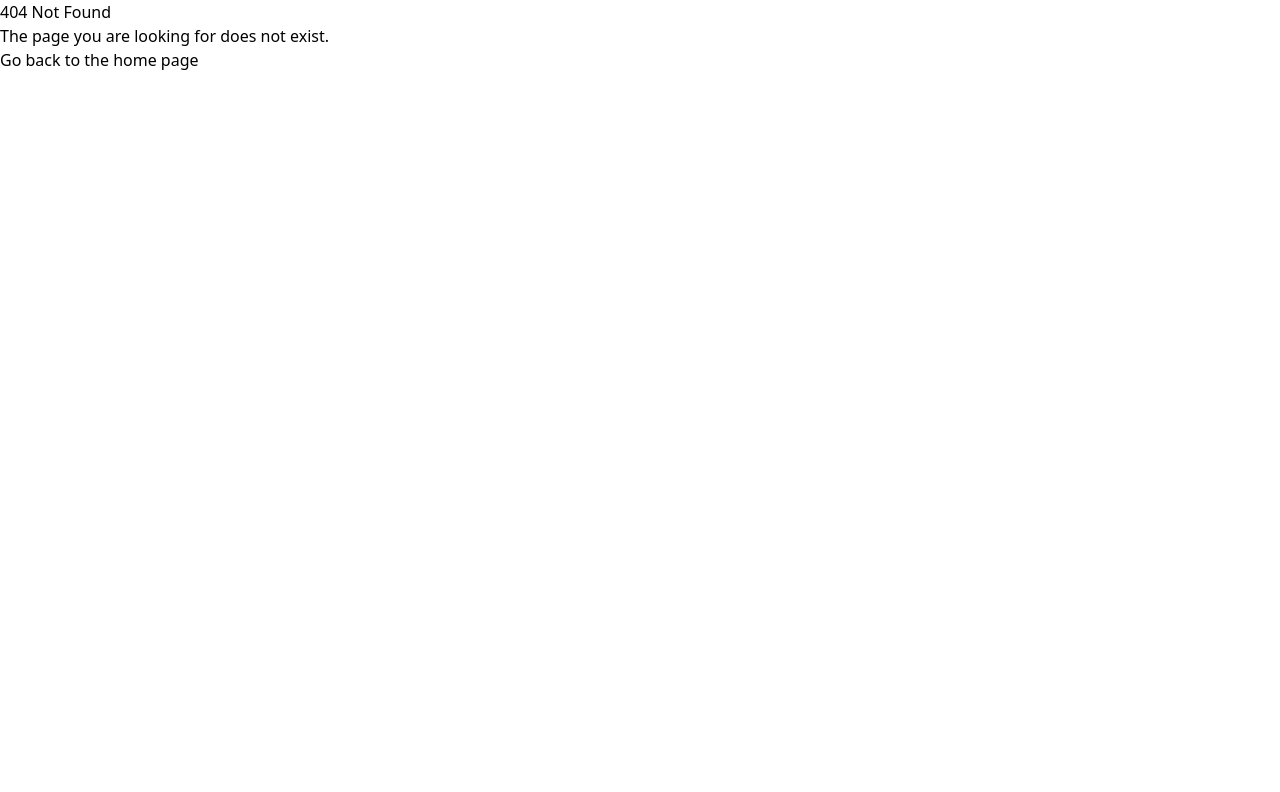
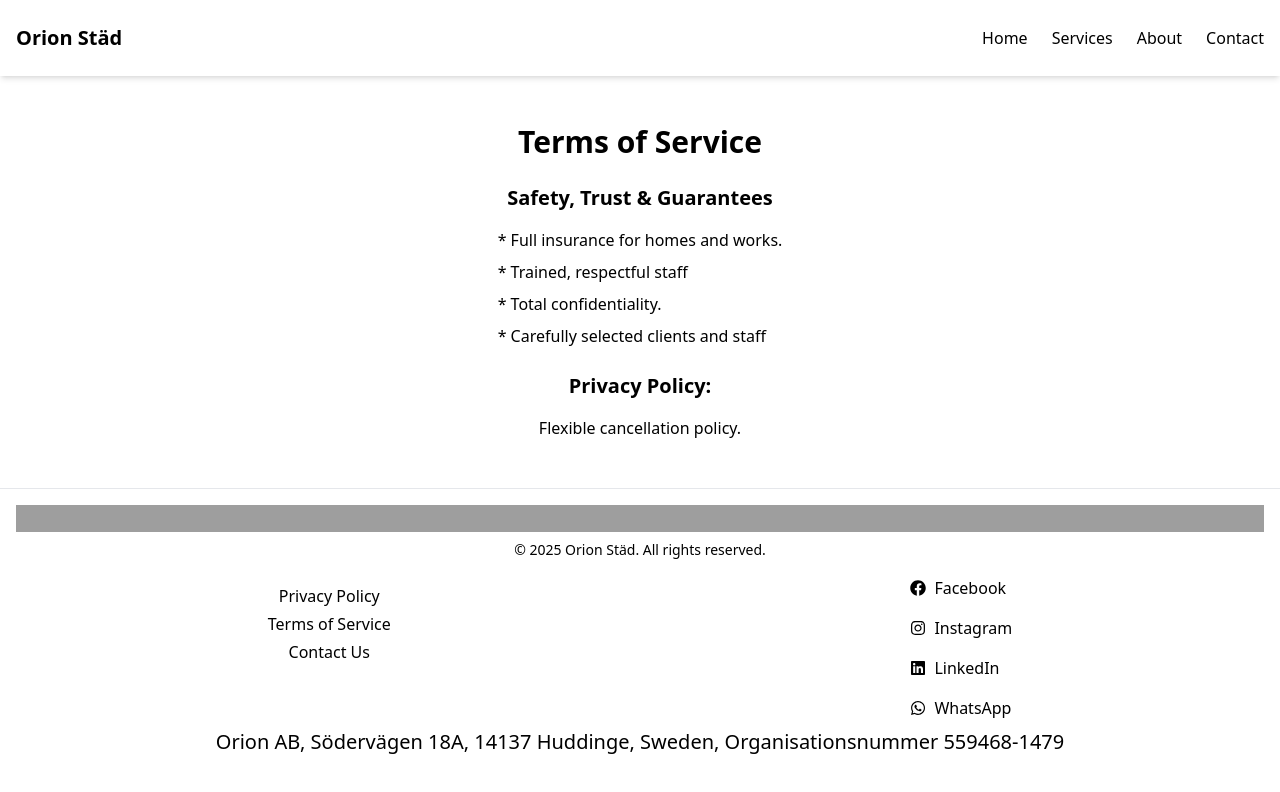
Before and after one commit to LucasEdwa/orionstad, a React (Vite) app in the folder client/: page /terms-of-service in a window 1280 px wide. Before the commit this address had no page. Shown: the top 792 px of the page. Built offline with nearby package versions, Linux system fonts and the light colour scheme; grey boxes are pictures that could not be loaded.

Commit message:
feat: add Terms of Service page and integrate social media icons in footer

```diff
--- a/client/package.json
+++ b/client/package.json
@@ -15,8 +15,10 @@
     "@tailwindcss/vite": "^4.1.8",
     "react": "^19.1.0",
     "react-dom": "^19.1.0",
+    "react-icons": "^5.5.0",
     "react-redux": "^9.2.0",
-    "react-router": "^7.6.2",
+    "react-router-dom": "^7.6.2",
+    "sweetalert2": "^11.22.0",
     "tailwindcss": "^4.1.8"
   },
   "devDependencies": {
--- a/client/src/App.tsx
+++ b/client/src/App.tsx
@@ -1,4 +1,4 @@
-import { RouterProvider } from 'react-router';
+import { RouterProvider } from 'react-router-dom';
 import router from './Router';
 
 
--- a/client/src/Router.tsx
+++ b/client/src/Router.tsx
@@ -1,10 +1,11 @@
-import { createBrowserRouter } from 'react-router';
+import { createBrowserRouter } from 'react-router-dom';
 import { Layout } from './pages/Layout';
 import { NotFound } from './pages/NotFound';
 import { Home } from './pages/Home';
 import {Services} from './pages/Services';
 import { About } from './pages/About';
 import { Contact } from './pages/Contact';
+import TermsOfService from './pages/TermsOfService';
 const router = createBrowserRouter([
   {
     path: "/",
@@ -17,7 +18,7 @@ const router = createBrowserRouter([
       {path: "/services", element: <Services /> },
       {path: "/about", element: <About /> },
       {path: "/contact", element: <Contact /> },
-
+      { path: "/terms-of-service", element: <TermsOfService /> },
     ],
   },
 ]);
--- a/client/src/components/footer.tsx
+++ b/client/src/components/footer.tsx
@@ -1,4 +1,5 @@
 import { FOOTER_CONTENT } from "../constants/footer";
+import { FaFacebook, FaInstagram, FaLinkedin, FaWhatsapp } from "react-icons/fa";
 
 export const Footer = () => (
   <footer className="  text-white p-4 text-center border-t border-gray-200">
@@ -29,17 +30,37 @@ export const Footer = () => (
       ))}
     </ul>
     <div className=" flex flex-col justify-center gap-4">
-      {FOOTER_CONTENT.social.map(link => (
+      {FOOTER_CONTENT.social.map(link => {
+        let Icon;
+        switch (link.icon) {
+          case "FaFacebook":
+            Icon = FaFacebook;
+            break;
+          case "FaInstagram":
+            Icon = FaInstagram;
+            break;
+          case "FaLinkedin":
+            Icon = FaLinkedin;
+            break;
+          case "FaWhatsapp":
+            Icon = FaWhatsapp;
+            break;
+          default:
+            Icon = null;
+        }
+        return (
           <a
             key={link.href}
             href={link.href}
-          className="text-black hover:underline"
+            className="text-black hover:underline text-left flex items-center gap-2"
             target="_blank"
             rel="noopener noreferrer"
           >
+            {Icon && <Icon className="inline-block" />}
             {link.label}
           </a>
-      ))}
+        );
+      })}
     </div>
     </div>
 
--- a/client/src/constants/contact.ts
+++ b/client/src/constants/contact.ts
@@ -28,5 +28,6 @@ export const CONTACT_SECTIONS = [
     emailHref: "mailto:polly@orionstad.se",
     phone: "+46 70 418 05 97",
     address: "Orion Städ, Södervägen 18A, 141 36 Stockholm, Sweden",
+    whatsapp: "https://wa.me/message/I6GQY6OWYB5FH1",
   },
 ];
--- a/client/src/constants/footer.ts
+++ b/client/src/constants/footer.ts
@@ -1,6 +1,7 @@
 export type FooterLink = {
   href: string;
   label: string;
+  icon?: string; // Add icon property
 };
 
 export type FooterContent = {
@@ -14,13 +15,14 @@ export const FOOTER_CONTENT: FooterContent = {
   copyright: "© 2025 Orion Städ. All rights reserved.",
   address: "Orion AB, Södervägen 18A, 14137 Huddinge, Sweden, Organisationsnummer 559468-1479",
   links: [
-    { href: "/privacy-policy", label: "Privacy Policy" },
+    { href: "/terms-of-service", label: "Privacy Policy" },
     { href: "/terms-of-service", label: "Terms of Service" },
     { href: "/contact", label: "Contact Us" },
   ],
   social: [
-    { href: "https://www.facebook.com/people/Orion-Städ/pfbid032LTfFTwtW1M1Rjx4h1CSb3JXGQTonuXZyKpkZiu9j3ZXPUF6tc5KKqpVikBz5SDHl/", label: "Facebook" },
-    { href: "https://www.instagram.com/orion.stad/", label: "Instagram" },
-    { href: "https://www.linkedin.com/in/orion-städ-819995308/?originalSubdomain=se", label: "LinkedIn" },
+    { href: "https://www.facebook.com/people/Orion-Städ/pfbid032LTfFTwtW1M1Rjx4h1CSb3JXGQTonuXZyKpkZiu9j3ZXPUF6tc5KKqpVikBz5SDHl/", label: "Facebook", icon: "FaFacebook" },
+    { href: "https://www.instagram.com/orion.stad/", label: "Instagram", icon: "FaInstagram" },
+    { href: "https://www.linkedin.com/in/orion-städ-819995308/?originalSubdomain=se", label: "LinkedIn", icon: "FaLinkedin" },
+    { href: "https://wa.me/message/I6GQY6OWYB5FH1", label: "WhatsApp", icon: "FaWhatsapp" }
   ],
 };
--- /dev/null
+++ b/client/src/constants/termsOfService.ts
@@ -0,0 +1,18 @@
+export const TERMS_OF_SERVICE = {
+  title: "Terms of Service",
+  sections: [
+    {
+      heading: "Safety, Trust & Guarantees",
+      items: [
+        "Full insurance for homes and works.",
+        "Trained, respectful staff",
+        "Total confidentiality.",
+        "Carefully selected clients and staff"
+      ]
+    },
+    {
+      heading: "Privacy Policy:",
+      content: "Flexible cancellation policy."
+    }
+  ]
+};
--- a/client/src/pages/Contact.tsx
+++ b/client/src/pages/Contact.tsx
@@ -3,33 +3,33 @@ import emailjs from "@emailjs/browser";
 import orionLogo from '../assets/orion-logo.png';
 import contactImg from '../assets/service-2.jpg';
 import { CONTACT_HERO, CONTACT_SECTIONS } from "../constants/contact";
+import { showSuccess, showError } from '../utils/sweetAlert';
 
 export const Contact = () => {
     const formRef = useRef<HTMLFormElement>(null);
-    const [sent, setSent] = useState(false);
-    const [error, setError] = useState<string | null>(null);
+    const [, setSent] = useState(false);
+    const [, setError] = useState<string | null>(null);
 
      const handleSubmit = (e: React.FormEvent<HTMLFormElement>) => {
         e.preventDefault();
         setError(null);
         if (!formRef.current) return;
-        emailjs
-            .sendForm(
+        emailjs.sendForm(
             import.meta.env.VITE_EMAILJS_SERVICE_ID,
-                import.meta.env.VITE_EMAILJS_TEMPLATE_ID,
+            import.meta.env.VITE_EMAILJS_TEMPLATE_IDCONTACT,
             formRef.current,
             import.meta.env.VITE_EMAILJS_PUBLIC_KEY
-            )
-            .then(
-                () => {
+        ).then(() => {
             setSent(true);
-                    formRef.current?.reset();
-                },
-                (err) => {
+            if (formRef.current) {
+                formRef.current.reset();
+            }
+            showSuccess("Your message has been sent successfully!");
+        }).catch((err) => {
             setError("Failed to send message. Please try again.");
+            showError("Failed to send message. Please try again.");
             console.error("EmailJS error:", err);
-                }
-            );
+        });
     };
 
     return (
@@ -108,8 +108,6 @@ export const Contact = () => {
                         <button type="submit" className="w-full bg-[#c09cc1] text-white py-2 rounded hover:bg-[#8e77ad] transition-colors duration-200">
                             Send Message
                         </button>
-                        {sent && <p className="text-green-600 mt-2 text-center">Message sent successfully!</p>}
-                        {error && <p className="text-red-600 mt-2 text-center">{error}</p>}
                     </form>
                 </section>
                 <section className="mx-auto px-4 py-8 xl:w-1/3 border-r border-gray-200 transition-transform duration-300 hover:scale-105">
@@ -125,6 +123,9 @@ export const Contact = () => {
                         <li className="mb-2">
                             <strong>Address:</strong> {CONTACT_SECTIONS[2]?.address}
                         </li>
+                        <li className="mb-2">
+                            <strong>WhatsApp:</strong> <a href={CONTACT_SECTIONS[2]?.whatsapp} className="text-[#c09cc1] hover:underline">Send us a message</a>
+                        </li>
                     </ul>
                 </section>
             </main>
--- a/client/src/pages/Home.tsx
+++ b/client/src/pages/Home.tsx
@@ -5,6 +5,8 @@ import { useRef, useState } from "react";
 import hero from '../assets/header-cleaning.jpg';
 import orionLogo from '../assets/orion-logo.png';
 import emailjs from "@emailjs/browser";
+import { showSuccess, showError } from '../utils/sweetAlert';
+
 import {
   HOME_HERO,
   HOME_SECTIONS,
@@ -28,27 +30,26 @@ export const Home = () => {
     const handleCustomerChange = (e: React.ChangeEvent<HTMLInputElement>) => {
         dispatch(setCustomerForm({ ...customerForm, [e.target.name]: e.target.value }));
     };
-  const handleSubmit = (e: React.FormEvent<HTMLFormElement>) => {
+  const handleSubmit = async(e: React.FormEvent<HTMLFormElement>) => {
         e.preventDefault();
         setError(null);
         if (!formRef.current) return;
-        emailjs
-            .sendForm(
+          try {
+            await emailjs.sendForm(
                 import.meta.env.VITE_EMAILJS_SERVICE_ID,
                 import.meta.env.VITE_EMAILJS_TEMPLATE_IDHOME,
                 formRef.current,
                 import.meta.env.VITE_EMAILJS_PUBLIC_KEY
-            )
-            .then(
-                () => {
-                    setSent(true);
-                    formRef.current?.reset();
-                },
-                (err) => {
-                    setError("Failed to send message. Please try again.");
-                    console.error("EmailJS error:", err); // This will help you see the exact error from EmailJS
-                }
             );
+            setSent(true);
+            formRef.current.reset();
+            dispatch(setBookingStep(1)); // Optionally reset booking step
+            showSuccess("Your message has been sent successfully!");
+        } catch (err) {
+            setError("Failed to send message. Please try again.");
+            showError("Failed to send message. Please try again.");
+            console.error("EmailJS error:", err);
+        }
     };
 
     return (
--- /dev/null
+++ b/client/src/pages/TermsOfService.tsx
@@ -0,0 +1,19 @@
+import { TERMS_OF_SERVICE } from "../constants/termsOfService";
+
+const TermsOfService = () => (
+  <div className="max-w-3xl mx-auto px-4 py-12 flex flex-col items-center">
+    <h1 className="text-3xl font-bold mb-6">{TERMS_OF_SERVICE.title}</h1>
+    <h2 className="text-xl font-semibold mb-4">{TERMS_OF_SERVICE.sections[0].heading}</h2>
+    <ul className="list-none mb-6 gap-2 flex flex-col">
+      {TERMS_OF_SERVICE.sections[0].items?.map((item, idx) => (
+        <li key={idx}>* {item}</li>
+      ))}
+    </ul>
+    <h2 className="text-xl font-semibold mb-4">{TERMS_OF_SERVICE.sections[1].heading}</h2>
+    <p>
+      {TERMS_OF_SERVICE.sections[1].content}
+    </p>
+  </div>
+);
+
+export default TermsOfService;
--- /dev/null
+++ b/client/src/utils/sweetAlert.ts
@@ -0,0 +1,19 @@
+import Swal from 'sweetalert2';
+
+export const showSuccess = (message: string) => {
+  Swal.fire({
+    icon: 'success',
+    title: 'Success',
+    text: message,
+    confirmButtonColor: '#c09cc1',
+  });
+};
+
+export const showError = (message: string) => {
+  Swal.fire({
+    icon: 'error',
+    title: 'Error',
+    text: message,
+    confirmButtonColor: '#c09cc1',
+  });
+};
```
Also changed, not shown: 2 other files (tests, documents, lock files or other folders). Lines whose indentation alone changed are shown as unchanged.
